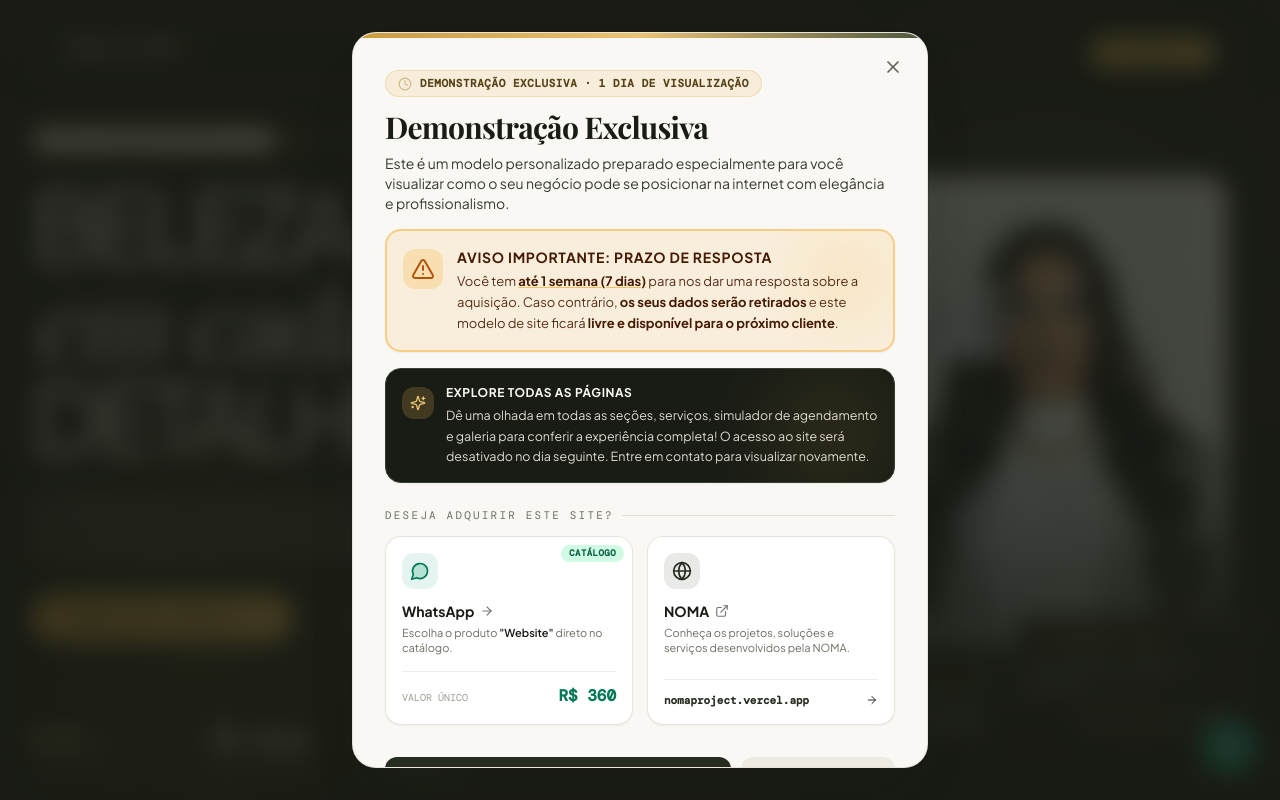
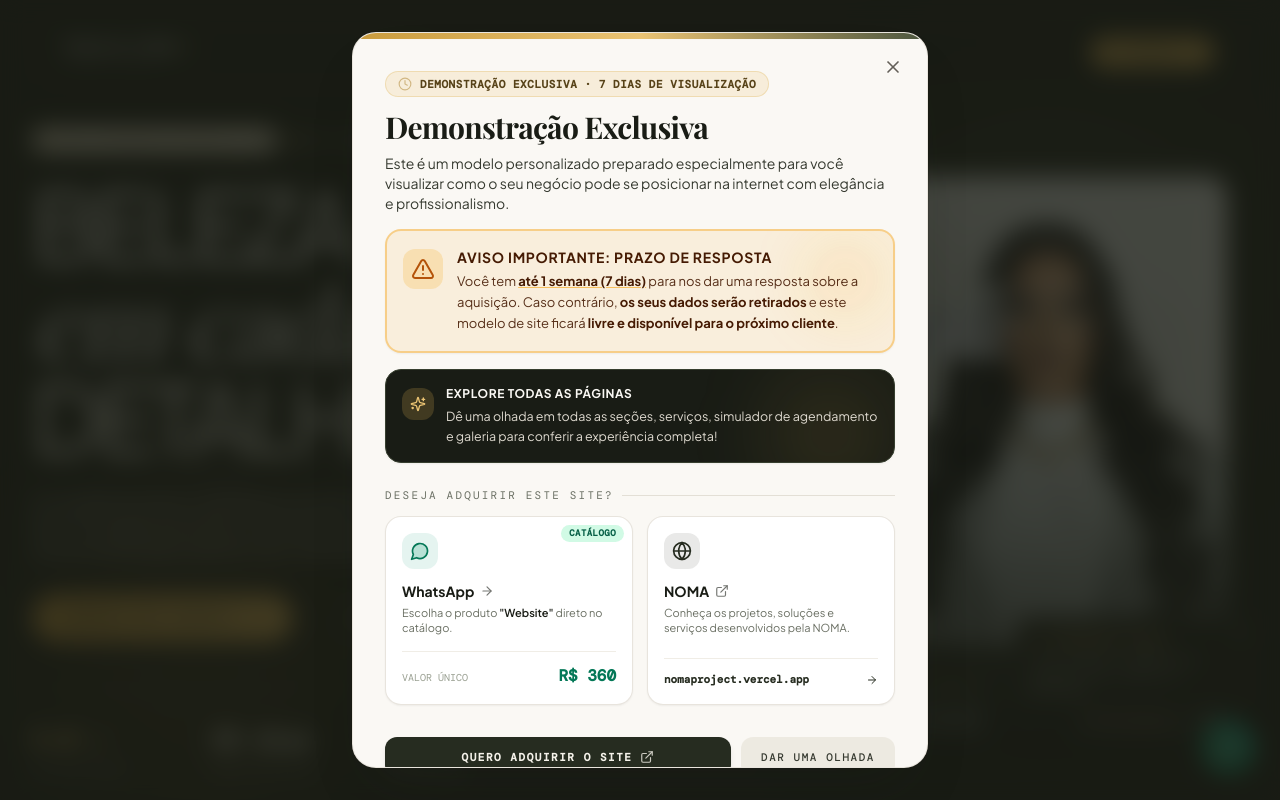
Before and after one commit to JOTAGGE/STUDIO-PAULA-SITE, a React (Vite) app: page / in a window 1280 px wide. Shown: the top 800 px of the page. Built offline with nearby package versions, Linux system fonts and the light colour scheme; a web font is replaced by a local one.

Commit message:
1 semana de visualização

```diff
--- a/src/components/common/DemoNoticeModal.tsx
+++ b/src/components/common/DemoNoticeModal.tsx
@@ -56,7 +56,7 @@ export default function DemoNoticeModal() {
                 {/* Tag / Badge */}
                 <div className="inline-flex items-center gap-2 px-3 py-1 rounded-full bg-gold-400/20 border border-gold-500/30 text-gold-900 font-mono text-[10px] sm:text-[11px] tracking-wider uppercase font-semibold mb-3">
                   <Clock className="w-3.5 h-3.5 text-gold-700 animate-pulse" />
-                  <span>Demonstração Exclusiva · 1 dia de visualização</span>
+                  <span>Demonstração Exclusiva · 7 dias de visualização</span>
                 </div>
 
                 {/* Título Principal */}
@@ -99,7 +99,7 @@ export default function DemoNoticeModal() {
                         Explore todas as páginas
                       </h4>
                       <p className="text-sand-300 text-xs sm:text-[12.5px] leading-relaxed">
-                        Dê uma olhada em todas as seções, serviços, simulador de agendamento e galeria para conferir a experiência completa! O acesso ao site será desativado no dia seguinte. Entre em contato para visualizar novamente.
+                        Dê uma olhada em todas as seções, serviços, simulador de agendamento e galeria para conferir a experiência completa!
                       </p>
                     </div>
                   </div>
```
